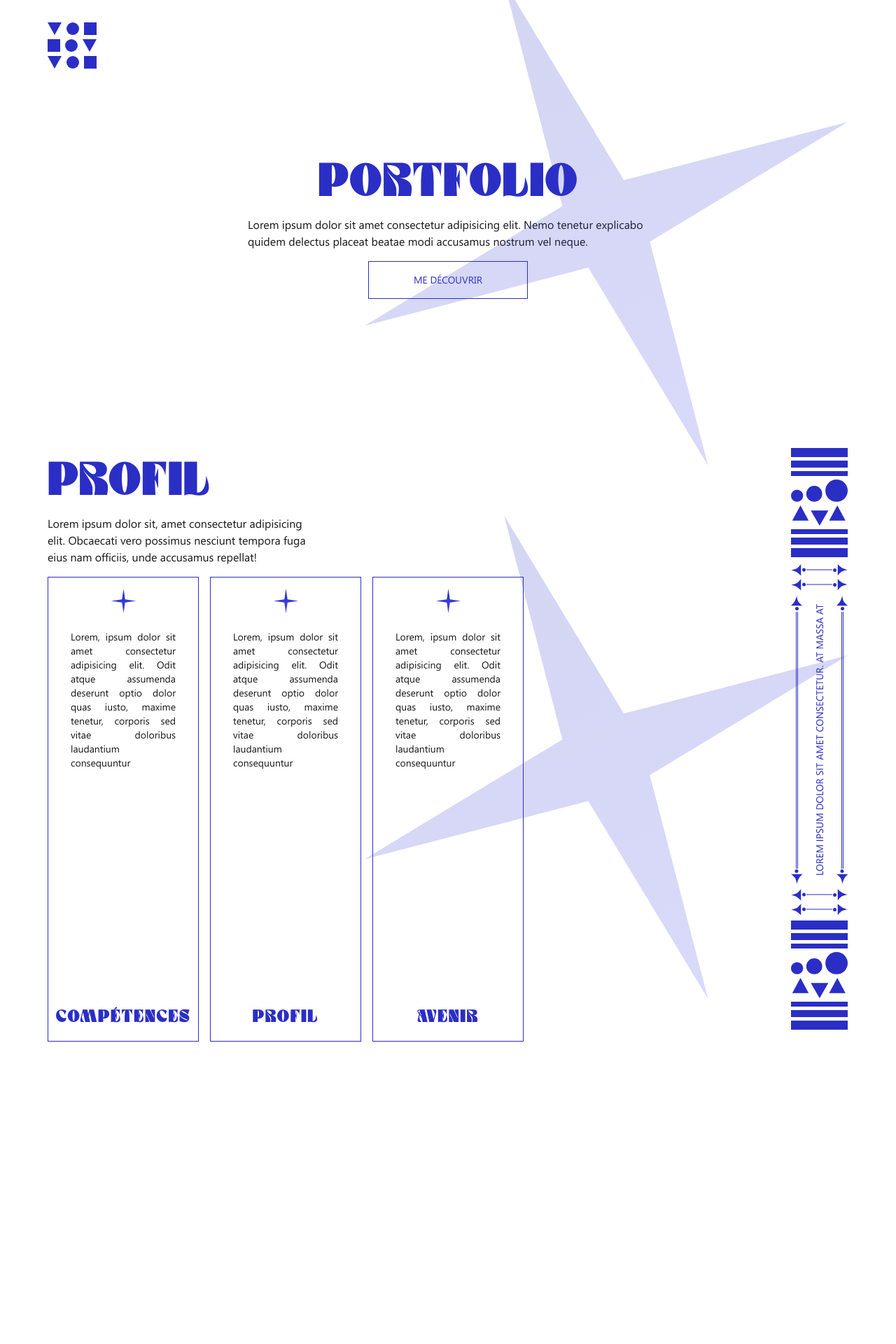
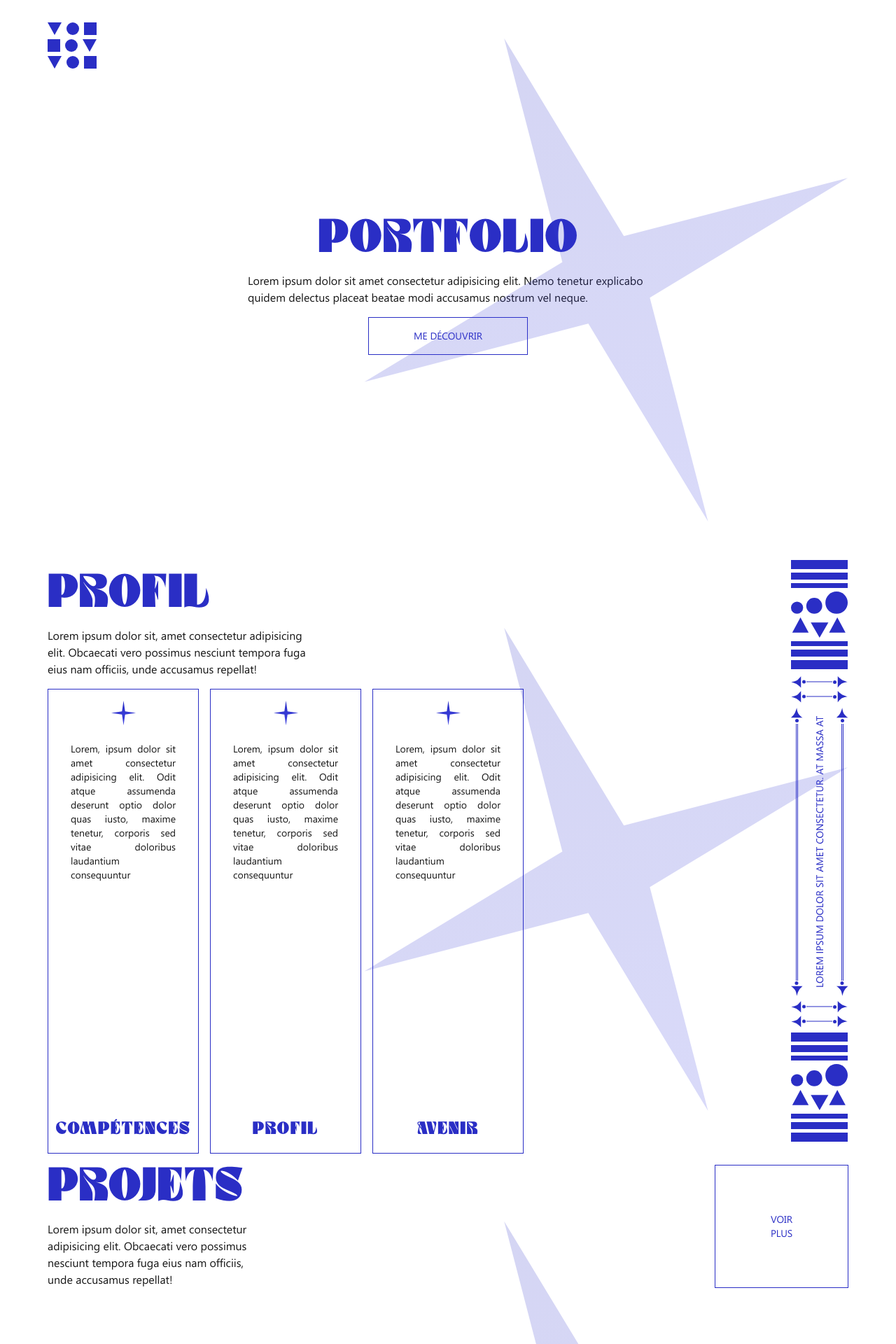
Before and after one commit to Aihos/portfolio2025, a Next.js app: page /home in a window 1280 px wide. Shown: the top 1920 px of the page at 70% size. Before the commit the page ends 1488 px from the top, so only its background shows below. Built offline with nearby package versions, Linux system fonts and the light colour scheme.

Commit message:
ajout projectHome

```diff
--- a/app/(pages)/home/_components/headerHome.tsx
+++ b/app/(pages)/home/_components/headerHome.tsx
@@ -5,7 +5,7 @@ import Bluestarsvg from "../../_components/svg/bluestar"
 export default function HeaderHome(){
 
     return(
-        <div className="min-h-[80vh] w-full flex flex-col justify-center items-center">
+        <div className="min-h-[100vh] w-full flex flex-col justify-center items-center">
             <h1 className="relative text-primary">PORTFOLIO</h1>
             <Bluestarsvg />
             <p className="max-w-1/2">Lorem ipsum dolor sit amet consectetur adipisicing elit. Nemo tenetur explicabo quidem delectus placeat beatae modi accusamus nostrum vel neque.</p>
--- a/app/(pages)/home/_components/projectHome.tsx
+++ b/app/(pages)/home/_components/projectHome.tsx
@@ -1,3 +1,4 @@
+import Button from "../../_components/Button";
 import Bluestarsvg from "../../_components/svg/bluestar";
 
 
@@ -5,9 +6,14 @@ export default function ProjectHome(){
 
     return(
           <div className="relative min-h-[100vh] h-full">
+            <div className="flex flex-row w-full justify-between ">
+                <div >
                     <h2 className="text-primary uppercase ">Projets</h2>
                     <Bluestarsvg />
                     <p className="max-w-1/3">Lorem ipsum dolor sit, amet consectetur adipisicing elit. Obcaecati vero possimus nesciunt tempora fuga eius nam officiis, unde accusamus repellat!</p>
+                     </div>
+                <Button texte="Voir plus" />
+            </div>
         </div>
     )
 }
--- a/app/(pages)/home/page.tsx
+++ b/app/(pages)/home/page.tsx
@@ -2,6 +2,7 @@ import Bluestarsvg from "../_components/svg/bluestar";
 import Logosvg from "../_components/svg/logo";
 import HeaderHome from "./_components/headerHome";
 import ProfilHome from "./_components/profilHome";
+import ProjectHome from "./_components/projectHome";
 
 
 export default function HomePage(){
@@ -11,6 +12,7 @@ export default function HomePage(){
             <Logosvg />
             <HeaderHome />
             <ProfilHome />
+            <ProjectHome />
         </div>
     )
 }
```
